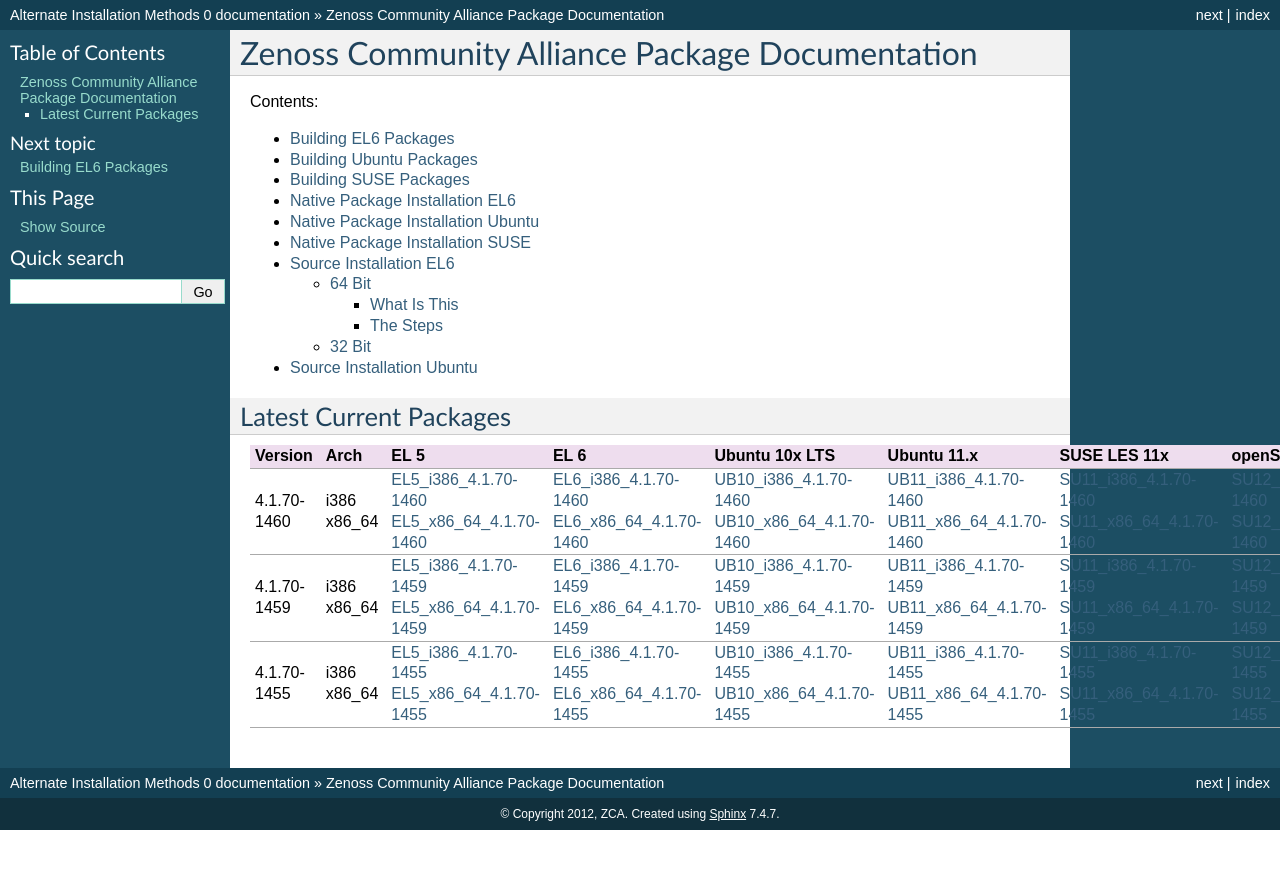
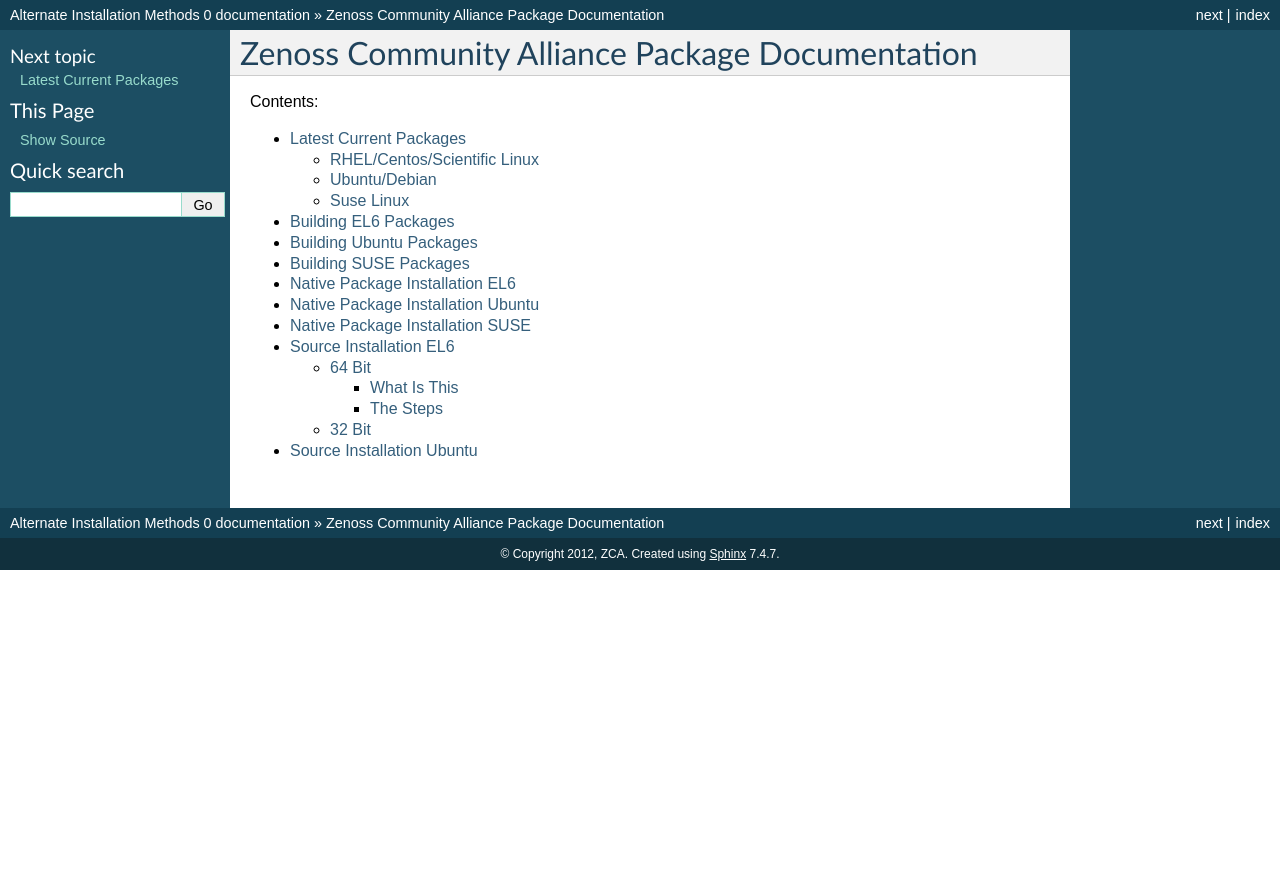
Before and after one commit to ZCA/Packages, a Sphinx documentation site: the page built from docs/index.rst, in a window 1280 px wide. Shown: the top 869 px of the page. Built offline with Sphinx 7.4.7, drawn with Linux system fonts in a browser that asks for light colours; pages that are not in the unit, such as notebooks, are missing from menus.

Commit message:
breaking it out so its more readable

```diff
--- a/docs/index.rst
+++ b/docs/index.rst
@@ -15,69 +16,3 @@
    Source_Installation_EL6
    Source_Installation_Ubuntu
    Source_Installation_Suse
-
-Latest Current Packages
------------------------
-
-+--------------+--------+---------------------------+----------------------------+----------------------------+----------------------------+----------------------------+----------------------------+
-| Version      | Arch   | EL 5                      | EL 6                       | Ubuntu 10x LTS             | Ubuntu 11.x                | SUSE LES 11x               | openSUSE 12x               |
-+==============+========+===========================+============================+============================+============================+============================+============================+
-| 4.1.70-1460  | i386   | `EL5_i386_4.1.70-1460`_   | `EL6_i386_4.1.70-1460`_    | `UB10_i386_4.1.70-1460`_   | `UB11_i386_4.1.70-1460`_   | `SU11_i386_4.1.70-1460`_   | `SU12_i386_4.1.70-1460`_   |
-|              | x86_64 | `EL5_x86_64_4.1.70-1460`_ | `EL6_x86_64_4.1.70-1460`_  | `UB10_x86_64_4.1.70-1460`_ | `UB11_x86_64_4.1.70-1460`_ | `SU11_x86_64_4.1.70-1460`_ | `SU12_x86_64_4.1.70-1460`_ |
-+--------------+--------+---------------------------+----------------------------+----------------------------+----------------------------+----------------------------+----------------------------+
-| 4.1.70-1459  | i386   | `EL5_i386_4.1.70-1459`_   | `EL6_i386_4.1.70-1459`_    | `UB10_i386_4.1.70-1459`_   | `UB11_i386_4.1.70-1459`_   | `SU11_i386_4.1.70-1459`_   | `SU12_i386_4.1.70-1459`_   |
-|              | x86_64 | `EL5_x86_64_4.1.70-1459`_ | `EL6_x86_64_4.1.70-1459`_  | `UB10_x86_64_4.1.70-1459`_ | `UB11_x86_64_4.1.70-1459`_ | `SU11_x86_64_4.1.70-1459`_ | `SU12_x86_64_4.1.70-1459`_ |
-+--------------+--------+---------------------------+----------------------------+----------------------------+----------------------------+----------------------------+----------------------------+
-| 4.1.70-1455  | i386   | `EL5_i386_4.1.70-1455`_   | `EL6_i386_4.1.70-1455`_    | `UB10_i386_4.1.70-1455`_   | `UB11_i386_4.1.70-1455`_   | `SU11_i386_4.1.70-1455`_   | `SU12_i386_4.1.70-1455`_   |
-|              | x86_64 | `EL5_x86_64_4.1.70-1455`_ | `EL6_x86_64_4.1.70-1455`_  | `UB10_x86_64_4.1.70-1455`_ | `UB11_x86_64_4.1.70-1455`_ | `SU11_x86_64_4.1.70-1455`_ | `SU12_x86_64_4.1.70-1455`_ |
-+--------------+--------+---------------------------+----------------------------+----------------------------+----------------------------+----------------------------+----------------------------+
-
-
-.. External References Below. Nothing Below This Line Should Be Rendered in HTML Outbout
-.. EL5
-.. _EL5_i386_4.1.70-1460: http://sourceforge.net/projects/zenoss/files/zenoss-alpha/4.1.70-1460/zenoss-4.1.70-1460.el5.i386.rpm/download
-.. _EL5_i386_4.1.70-1459: http://sourceforge.net/projects/zenoss/files/zenoss-alpha/4.1.70-1459/zenoss-4.1.70-1459.el5.i386.rpm/download
-.. _EL5_i386_4.1.70-1455: http://sourceforge.net/projects/zenoss/files/zenoss-alpha/4.1.70-1455/zenoss-4.1.70-1455.el5.i386.rpm/download
-.. _EL5_x86_64_4.1.70-1460: http://sourceforge.net/projects/zenoss/files/zenoss-alpha/4.1.70-1460/zenoss-4.1.70-1460.el5.x86_64.rpm/download
-.. _EL5_x86_64_4.1.70-1459: http://sourceforge.net/projects/zenoss/files/zenoss-alpha/4.1.70-1459/zenoss-4.1.70-1459.el5.x86_64.rpm/download
-.. _EL5_x86_64_4.1.70-1455: http://sourceforge.net/projects/zenoss/files/zenoss-alpha/4.1.70-1455/zenoss-4.1.70-1455.el5.x86_64.rpm/download
-
-.. EL6
-.. _EL6_i386_4.1.70-1460: http://#
-.. _EL6_i386_4.1.70-1459: http://#
-.. _EL6_i386_4.1.70-1455: http://#
-.. _EL6_x86_64_4.1.70-1460: http://#
-.. _EL6_x86_64_4.1.70-1459: http://#
-.. _EL6_x86_64_4.1.70-1455: http://#
-
-.. Ubuntu 10x LTS
-.. _UB10_i386_4.1.70-1460: http://#
-.. _UB10_i386_4.1.70-1459: http://#
-.. _UB10_i386_4.1.70-1455: http://#
-.. _UB10_x86_64_4.1.70-1460: http://#
-.. _UB10_x86_64_4.1.70-1459: http://#
-.. _UB10_x86_64_4.1.70-1455: http://#
-
-.. Ubuntu 11.x
-.. _UB11_i386_4.1.70-1460: http://#
-.. _UB11_i386_4.1.70-1459: http://#
-.. _UB11_i386_4.1.70-1455: http://#
-.. _UB11_x86_64_4.1.70-1460: http://#
-.. _UB11_x86_64_4.1.70-1459: http://#
-.. _UB11_x86_64_4.1.70-1455: http://#
-
-.. SUSE LES 11x
-.. _SU11_i386_4.1.70-1460: http://#
-.. _SU11_i386_4.1.70-1459: http://#
-.. _SU11_i386_4.1.70-1455: http://#
-.. _SU11_x86_64_4.1.70-1460: http://#
-.. _SU11_x86_64_4.1.70-1459: http://#
-.. _SU11_x86_64_4.1.70-1455: http://#
-
-.. openSUSE 12x
-.. _SU12_i386_4.1.70-1460: http://#
-.. _SU12_i386_4.1.70-1459: http://#
-.. _SU12_i386_4.1.70-1455: http://#
-.. _SU12_x86_64_4.1.70-1460: http://#
-.. _SU12_x86_64_4.1.70-1459: http://#
-.. _SU12_x86_64_4.1.70-1455: http://#
```
Also changed, not shown: other parts of docs/index.rst (+1 -0 lines), docs/package_matrix.rst (added, +102 -0 lines).
